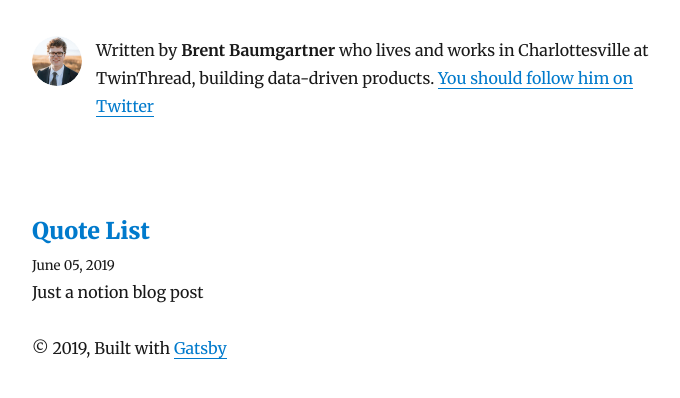
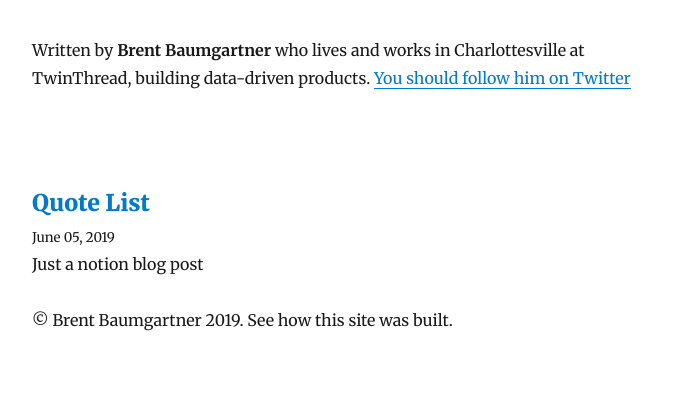
Before and after one commit to brentbaum/brentbaum-notion-publishing, a Gatsby site in the folder blog/: page / in a window 1280 px wide. Shown: the part 188-586 px from the top of the page, without its empty margins (293-973 px from the left). Built offline with nearby package versions, Linux system fonts and the light colour scheme; Gatsby itself is replaced by a stand-in of ours; some packages are replaced by stand-ins of ours.

```diff
--- a/blog/src/components/bio.js
+++ b/blog/src/components/bio.js
@@ -7,7 +7,6 @@
 
 import React from "react"
 import { StaticQuery, graphql } from "gatsby"
-import Image from "gatsby-image"
 
 import { rhythm } from "../utils/typography"
 
@@ -24,19 +23,6 @@
               marginBottom: rhythm(2.5),
             }}
           >
-            <Image
-              fixed={data.avatar.childImageSharp.fixed}
-              alt={author}
-              style={{
-                marginRight: rhythm(1 / 2),
-                marginBottom: 0,
-                minWidth: 50,
-                borderRadius: `100%`,
-              }}
-              imgStyle={{
-                borderRadius: `50%`,
-              }}
-            />
             <p>
               Written by <strong>{author}</strong> who lives and works in Charlottesville at TwinThread, building data-driven products.
               {` `}
--- a/blog/src/components/layout.js
+++ b/blog/src/components/layout.js
@@ -63,9 +63,7 @@
         <header>{header}</header>
         <main>{children}</main>
         <footer>
-          © {new Date().getFullYear()}, Built with
-          {` `}
-          <a href="https://www.gatsbyjs.org">Gatsby</a>
+          © Brent Baumgartner {new Date().getFullYear()}. See how this site was built.
         </footer>
       </div>
     )
```
Also changed, not shown: blog/src/pages/trigger9d4b7db1.js (added, +13 -0 lines).
